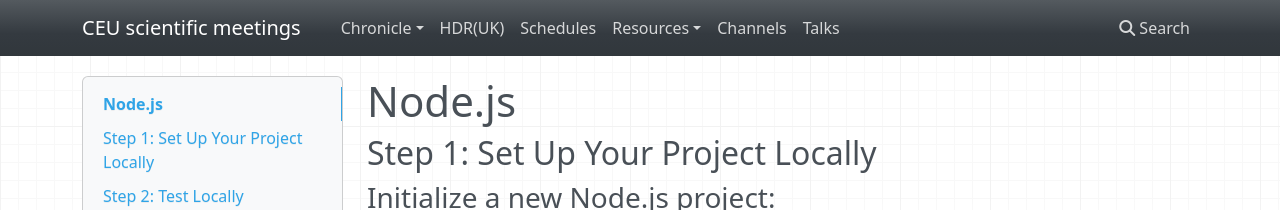
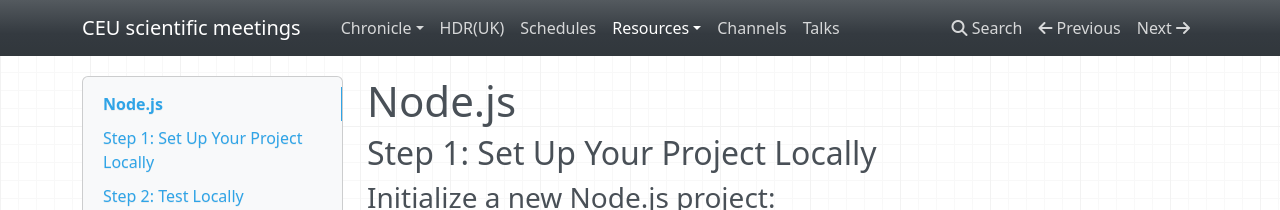
Before and after one commit to cambridge-ceu/CEU-matters, an MkDocs documentation site: the page built from docs/Node.md, in a window 1280 px wide. Shown: the top 210 px of the page. Built offline with MkDocs 1.6.1, drawn with Linux system fonts in a browser that asks for light colours; nearby versions of some CDN libraries; a script that is not in the unit is left out.

```diff
--- a/mkdocs.yml
+++ b/mkdocs.yml
@@ -21,7 +21,7 @@ nav:
         - Terminal: https://www.srcf.net/terminal/
         - Flask: Flask.md
         - c6: c6.md
-        - Node.js: node.md
+        - Node.js: Node.md
         - web: web.md
   - Channels: channels.md
   - Talks: talks.md
```
